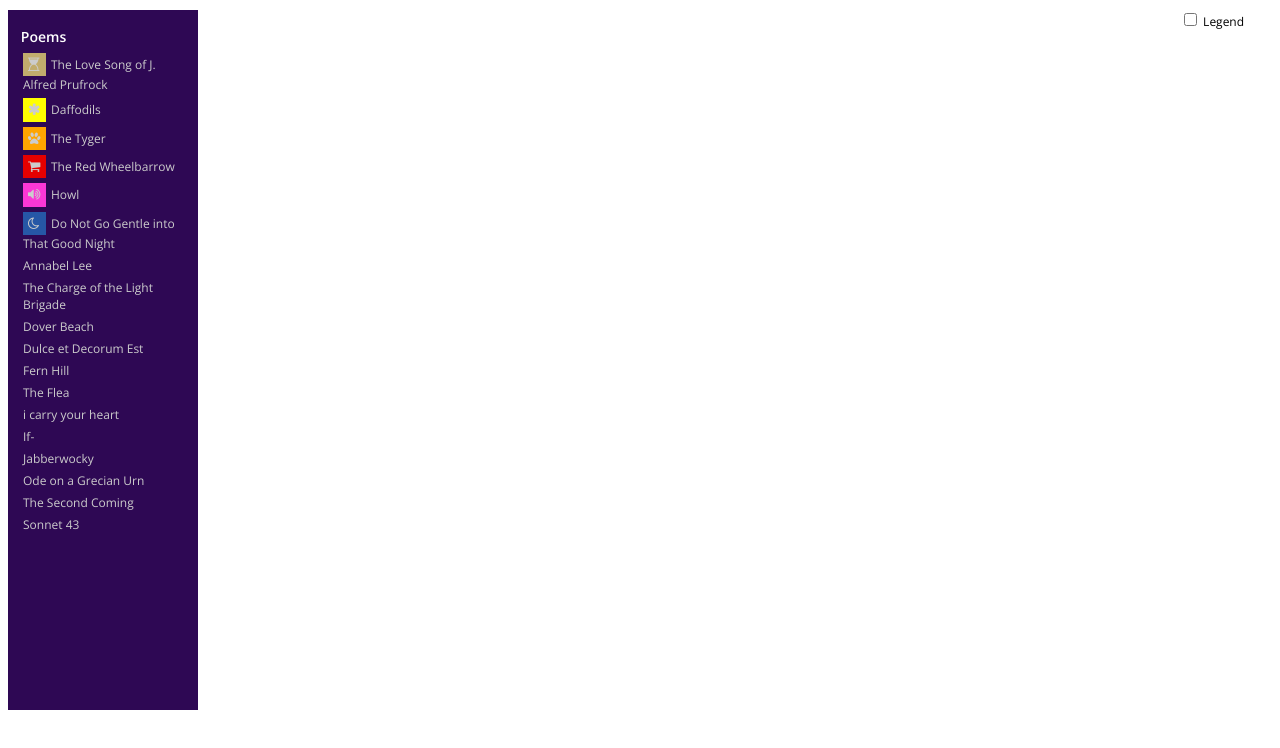
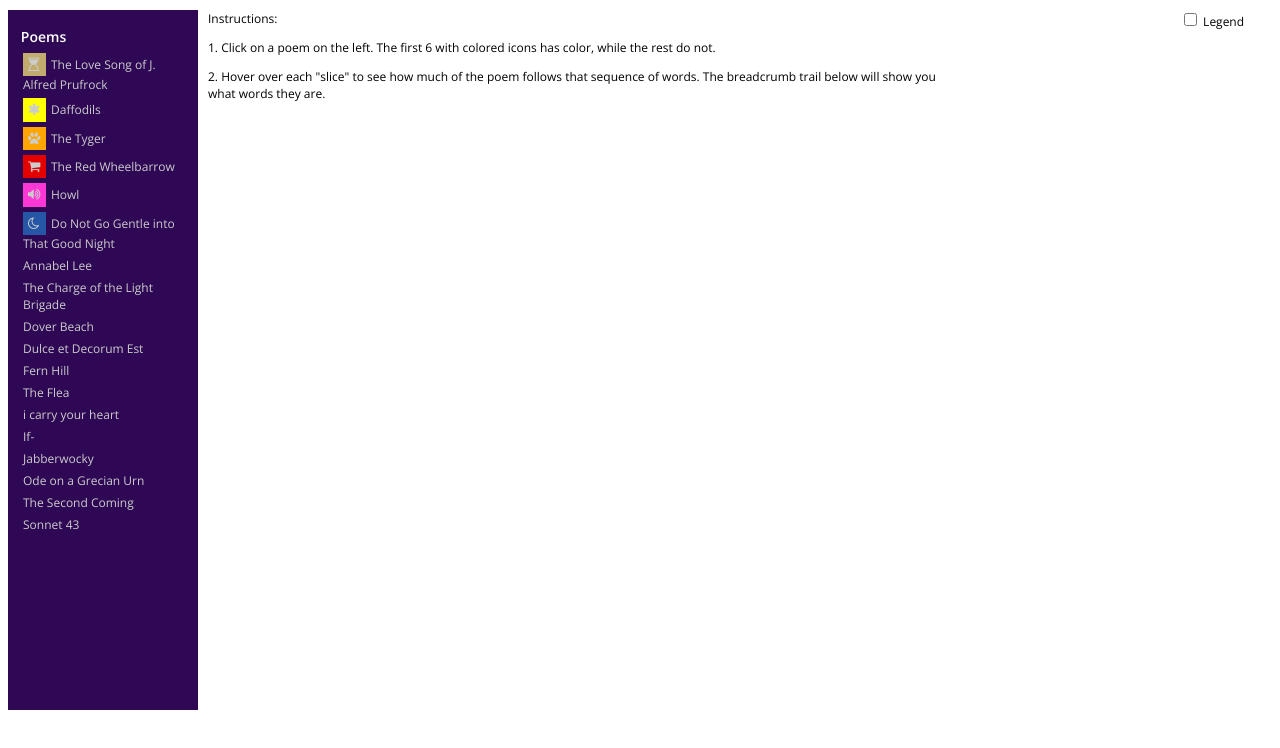
Before and after one commit to kjiang8/sunburst-poetry, a plain HTML site: page index.html in a window 1280 px wide. Drawn offline with nearby package versions, Linux system fonts and the light colour scheme.

Commit message:
instructions

```diff
--- a/index.html
+++ b/index.html
@@ -45,6 +45,9 @@
 </div>
 
     <div id="main">
+    Instructions:
+    <p>1. Click on a poem on the left. The first 6 with colored icons has color, while the rest do not.</p>
+    <p>2. Hover over each "slice" to see how much of the poem follows that sequence of words. The breadcrumb trail below will show you what words they are. </p>
       <div id="sequence"></div>
       <div id="chart">
         <div id="explanation" style="visibility: hidden;">
```
